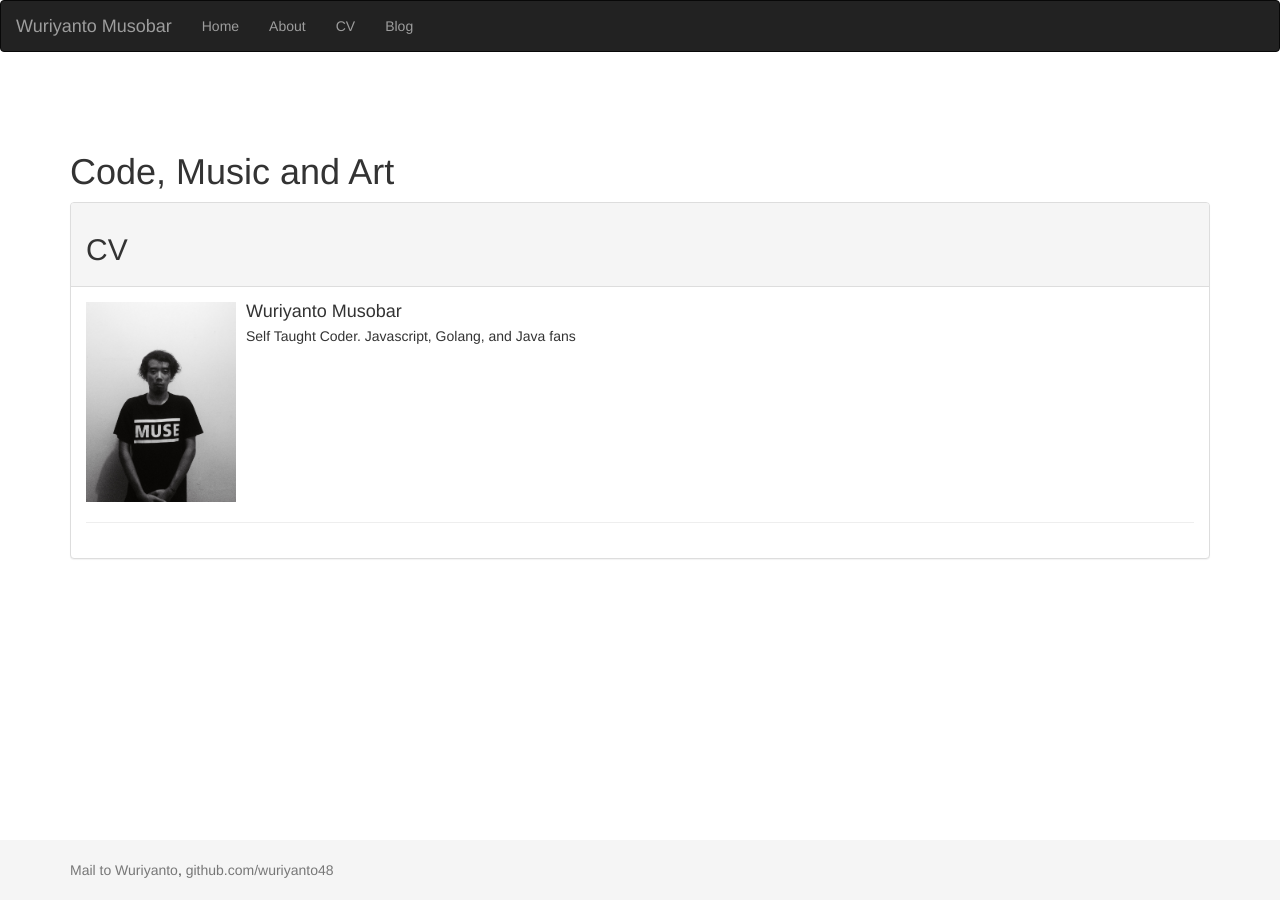
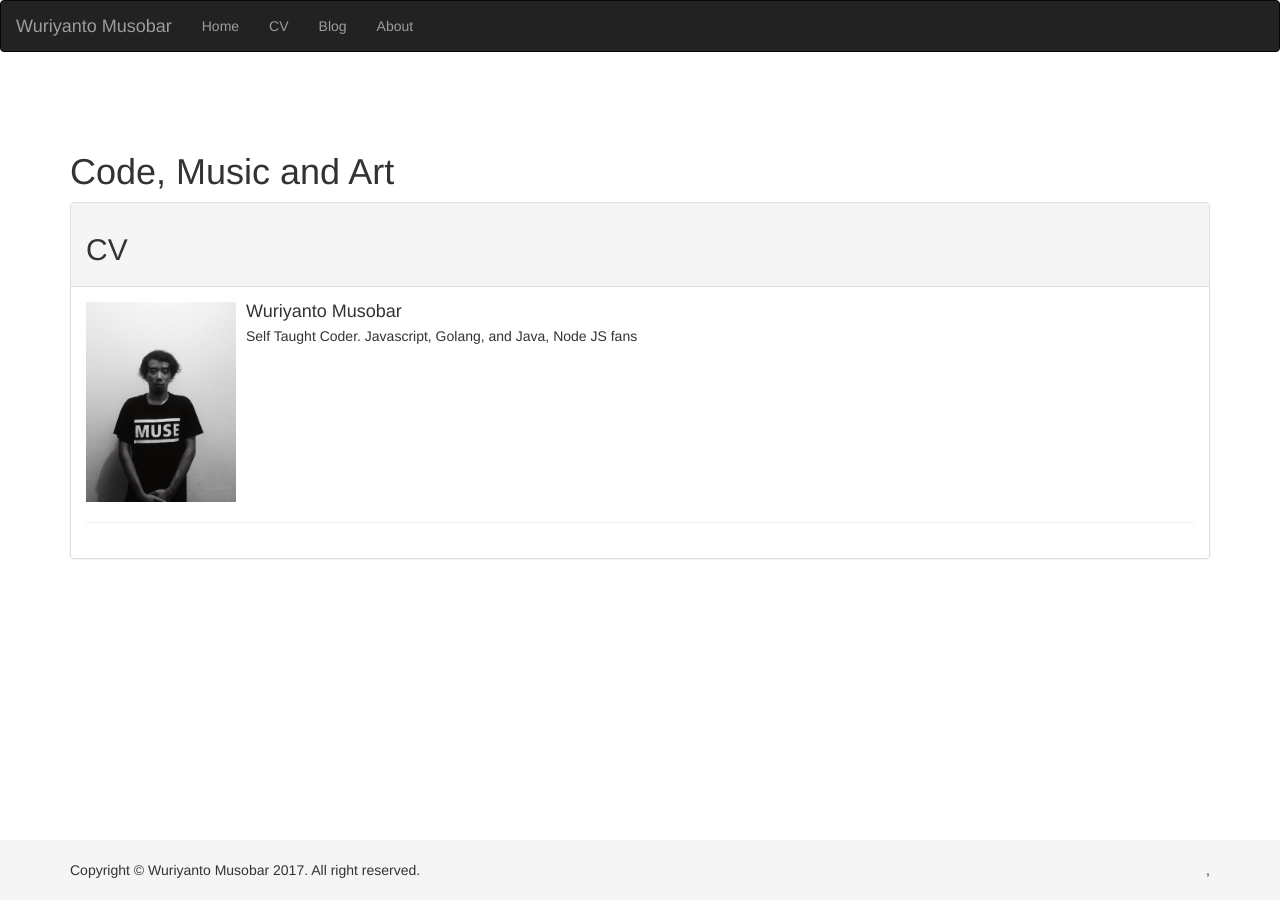
Before and after one commit to wuriyanto48/wuriyanto48.github.io, a Jekyll site: the page built from cv/index.html, in a window 1280 px wide. Built offline with Jekyll 4.4.1, drawn with Linux system fonts in a browser that asks for light colours; nearby versions of some CDN libraries.

Commit message:
adding social icon

```diff
--- a/_layouts/default.html
+++ b/_layouts/default.html
@@ -15,9 +15,9 @@
       </div>
       <ul class="nav navbar-nav">
         <li><a href="/">Home</a></li>
-        <li><a href="/about">About</a></li>
         <li><a href="/cv">CV</a></li>
         <li><a href="/blog">Blog</a></li>
+				<li><a href="/about">About</a></li>
       </ul>
     </div>
   </nav>
@@ -32,8 +32,11 @@
       </div><!-- /.container -->
 			<footer class="footer">
 		 		<div class="container">
-					<a href="mailto:wuriyanto48@yahoo.co.id"><span class="text-muted">Mail to Wuriyanto</span></a>,
-			 		<a href="https://github.com/wuriyanto48"><span class="text-muted">github.com/wuriyanto48</span></a>
+					<p class="pull-left">Copyright © Wuriyanto Musobar 2017. All right reserved. </p>
+					<div class="pull-right">
+						<a href="mailto:wuriyanto48@yahoo.co.id"><i id="social-em" class="fa fa-envelope-square fa-3x social"></i></a>,
+				 		<a href="https://github.com/wuriyanto48"><i id="social-gh" class="fa fa-github-square fa-3x social"></i></a>
+					</div>
 		 		</div>
 	 		</footer>
     </body>
--- a/cv/index.html
+++ b/cv/index.html
@@ -10,7 +10,7 @@
   </div>
   <div class="media-body">
     <h4 class="media-heading">Wuriyanto Musobar</h4>
-    <p>Self Taught Coder. Javascript, Golang, and Java fans </p>
+    <p>Self Taught Coder. Javascript, Golang, and Java, Node JS  fans </p>
   </div>
 </div>
 <hr>
```
Also changed, not shown: css/main.css (+33 -0 lines).
